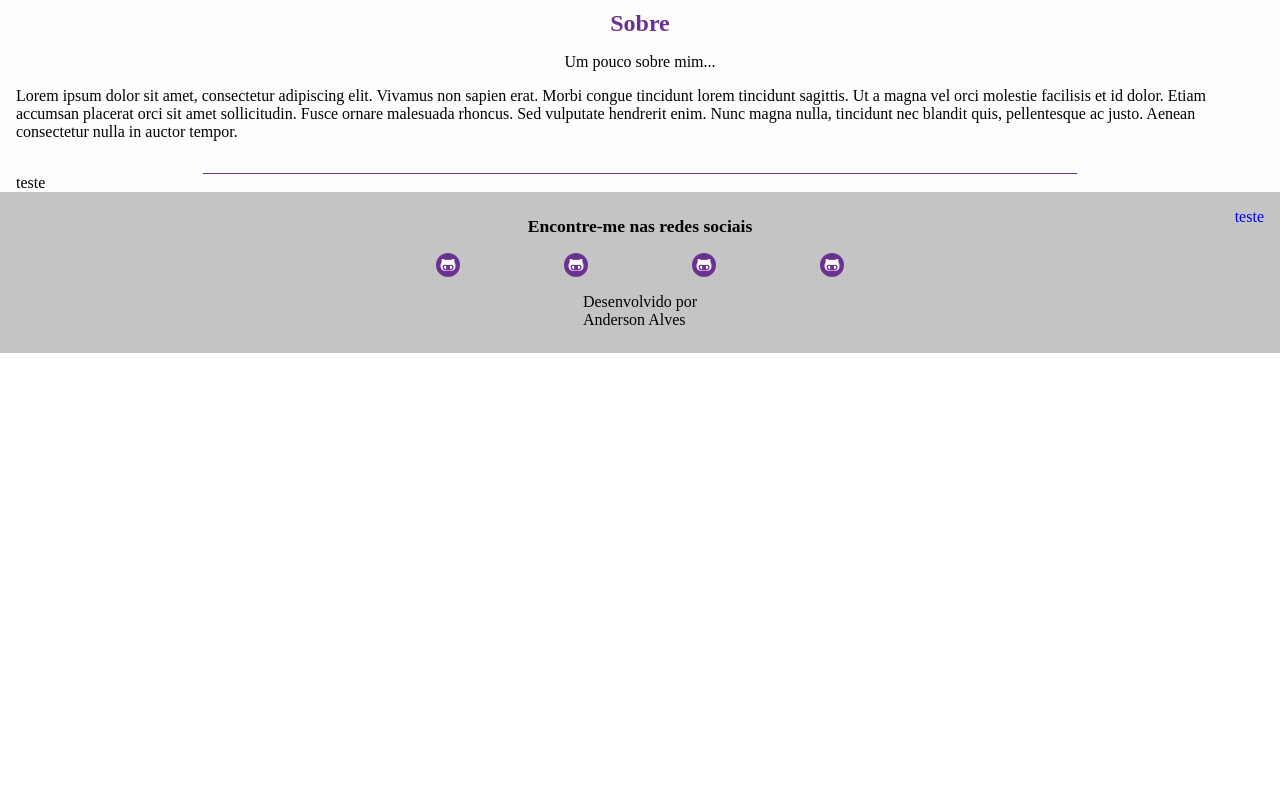
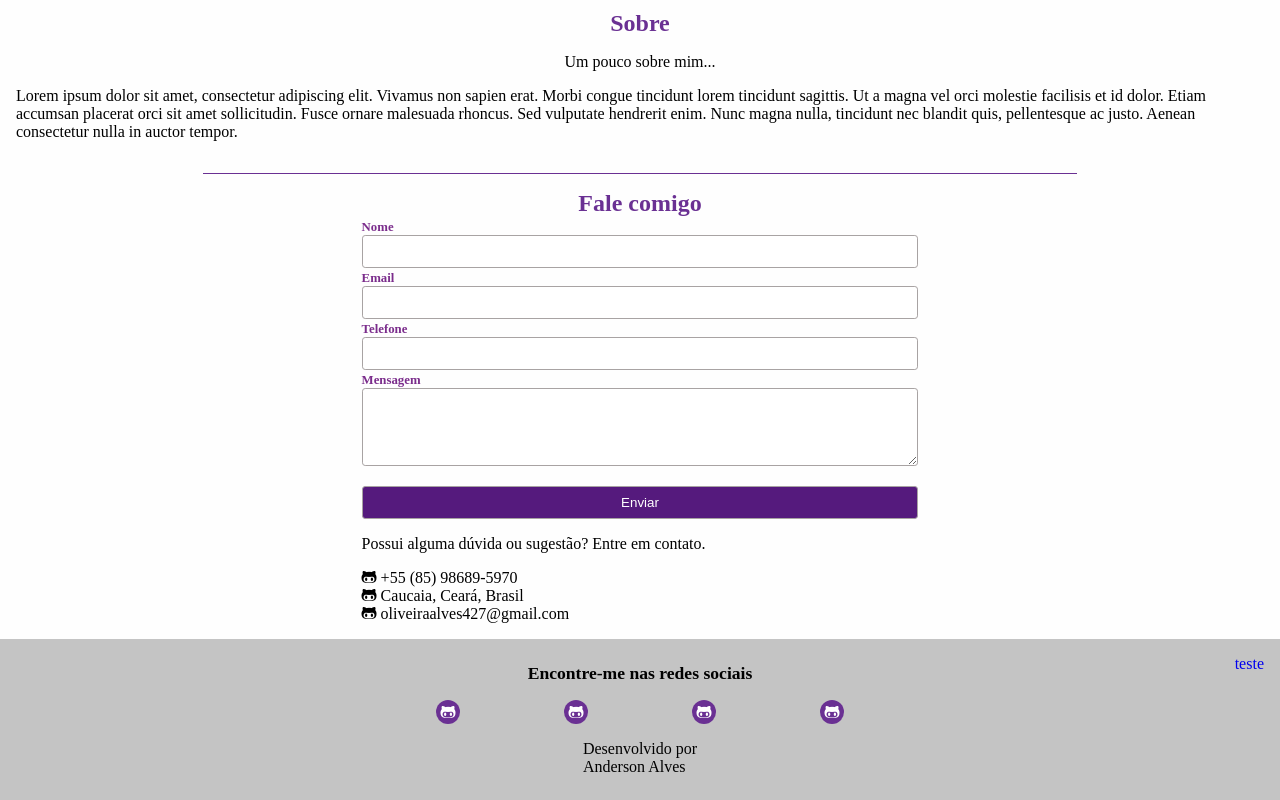
Before and after one commit to anderson-alves427/meu_site, a plain HTML site: page index.html in a window 1280 px wide. Shown: the part 806-1606 px from the top of the page. Before the commit the page ends 1159 px from the top, so only its background shows below. Drawn offline with Linux system fonts and the light colour scheme.

Commit message:
Inserindo secao contato

```diff
--- a/index.html
+++ b/index.html
@@ -1,5 +1,5 @@
 <!DOCTYPE html>
-<html lang="en">
+<html lang="pt-br">
 <head>
   <meta charset="UTF-8">
   <meta http-equiv="X-UA-Compatible" content="IE=edge">
@@ -43,7 +43,7 @@
     <main>
       <section id="about">
         <div class="title_about">
-          <h3>Sobre</h3>
+          <h3 class="title_h3">Sobre</h3>
           <p>Um pouco sobre mim...</p>
         </div>
         <p>
@@ -52,10 +52,48 @@
         <div class="bar"></div>
       </section>
 
-      <section class="projects">
-        teste
+      <section id="contact">
+        <h3 class="title_h3">Fale comigo</h3>
+
+        <div class="asides">
+
+          <div class="aside-left">
+            <form>
+              <label for="fname">Nome</label><br>
+              <input type="text" id="fname" name="fname"><br>
+              <div class="email-fone">
+                <div>
+                  <label for="email">Email</label><br>
+                  <input type="email" id="email" name="email"><br>
+                </div>
+                <div>
+                  <label for="fone">Telefone</label><br>
+                  <input type="tel" id="fone" name="fone"><br>
+                </div>
+              </div>
+              <label for="fmessage">Mensagem</label><br>
+              <textarea id="fmessage" name="fmessage" rows="4" cols="50"></textarea>
+              <button type="submit" class="button_submit">Enviar</button>
+            </form>
+          </div>
+
+          <div class="aside-right">
+            <p>Possui alguma dúvida ou sugestão? Entre em contato.</p>
+            <div class="contacts">
+              <i class="fab fa-github-alt"></i>
+              <span>+55 (85) 98689-5970</span>
+            </div>
+            <div class="contacts">
+              <i class="fab fa-github-alt"></i>
+              <span>Caucaia, Ceará, Brasil</span>
+            </div>
+            <div class="contacts">
+              <i class="fab fa-github-alt"></i>
+              <span>oliveiraalves427@gmail.com</span>
+            </div>
+          </div>
+        </div>
       </section>
-
     </main>
     <footer>
 
--- a/style.css
+++ b/style.css
@@ -156,7 +156,7 @@ header {
 }
 
 .menu-link:hover {
-  color: #6a3093;
+  color: var(--secondary-color);
 }
 
 .social-media {
@@ -202,9 +202,9 @@ main {
   align-items: center;
 }
 
-.title_about h3 {
+.title_h3 {
   font-size: 1.5rem;
-  color: #6a3093;
+  color: var(--secondary-color);
 }
 
 #about p {
@@ -217,6 +217,75 @@ main {
   width: 70%;
   background-color: #6a3093;
 }
+
+/* Fale comigo*/
+
+#contact {
+  display: flex;
+  align-items: center;
+  flex-direction: column;
+  padding-top: 1rem;
+}
+
+.asides {
+  display: flex;
+  flex-direction: column;
+}
+
+form {
+  width: 100%;
+}
+
+label {
+  margin-top: 2rem;
+  font-size: 0.8rem;
+  color: var(--primary-color);
+  font-weight: 600;
+}
+
+input {
+  width: 100%;
+  padding: 0.5rem 1rem;
+  background: #FFFFFF;
+  border: 0.1rem solid #A8A3A3;
+  border-radius: 0.2rem;
+}
+
+textarea {
+  width: 100%;
+  padding: 0.5rem 1rem;
+  background: #FFFFFF;
+  border: 0.1rem solid #A8A3A3;
+  border-radius: 0.2rem;
+}
+
+.button_submit {
+  margin-top: 1rem;
+  padding: 0.5rem 2rem;
+  color: #fff;
+  width: 100%;
+  background: #551A7D;
+  border: 0.1rem solid #A8A3A3;
+  border-radius: 0.2rem;
+}
+
+.button_submit:hover {
+  cursor: pointer;
+}
+
+.aside-right {
+  margin: 1rem 0;
+}
+
+.aside-right p {
+  margin-bottom: 1rem;
+}
+
+
+
+
+
+/*Footer*/
 
 footer {
   background-color: var(--footer-color);
```
